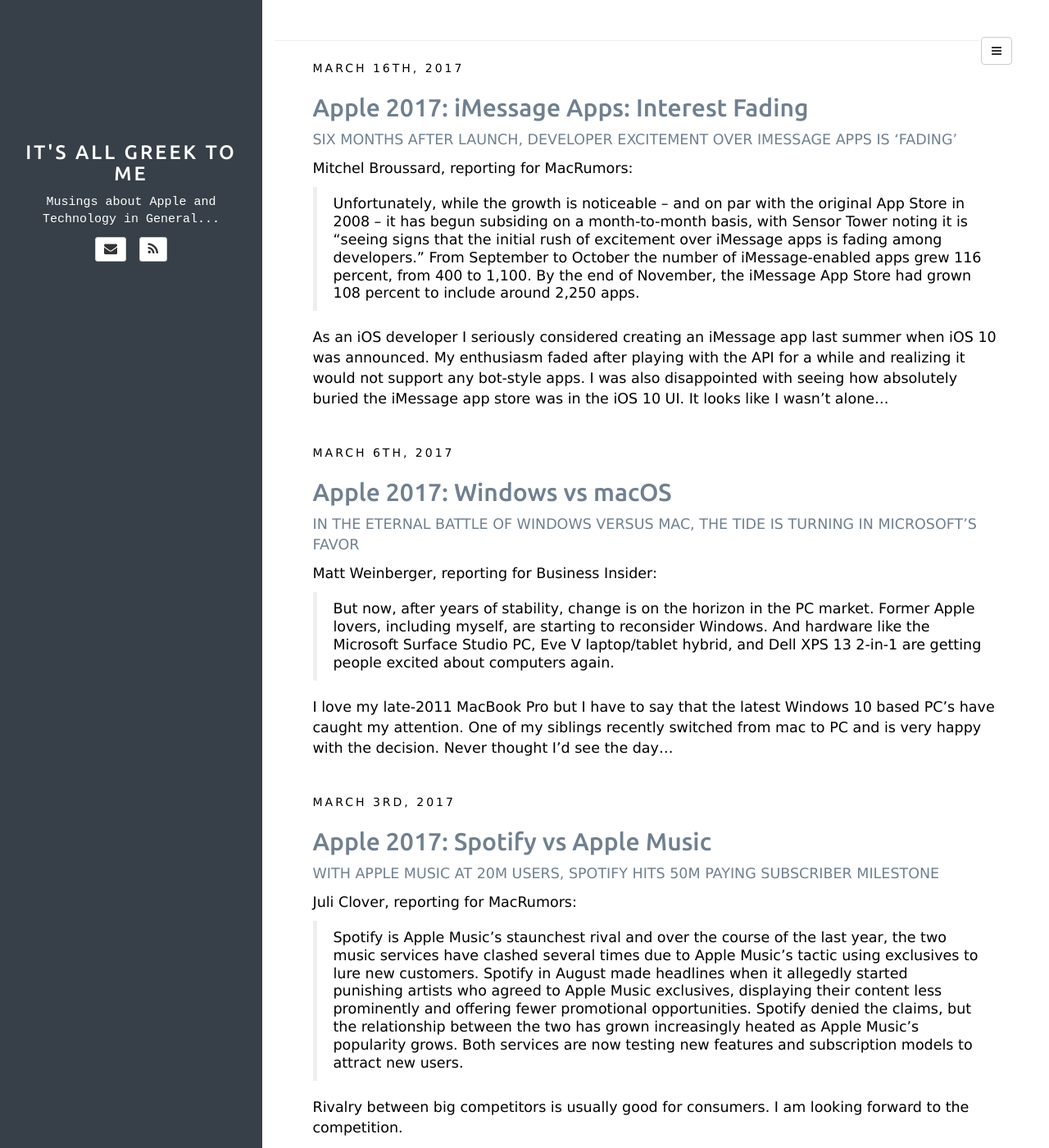
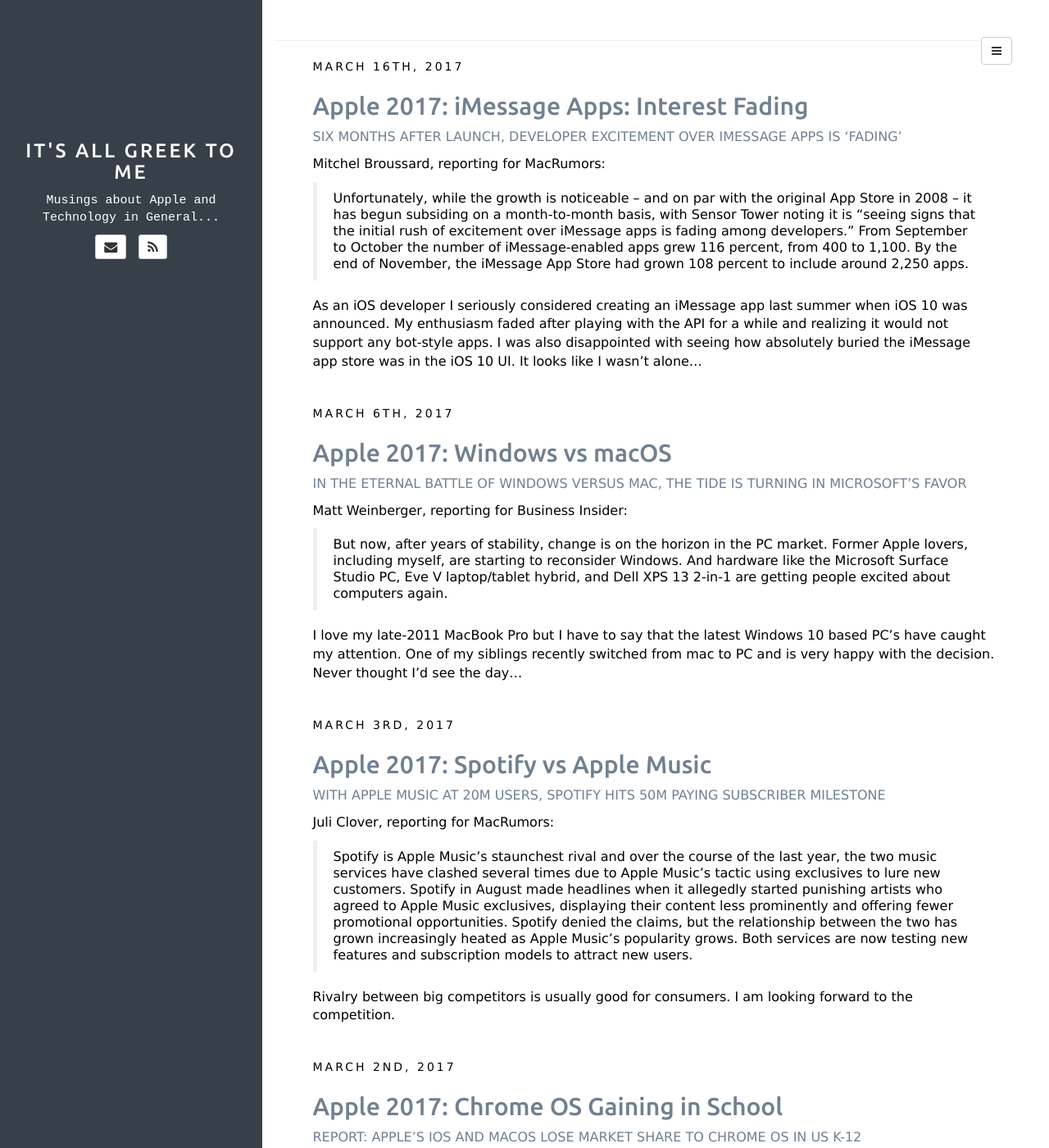
Before and after one commit to deanandreakis/deanandreakis.github.io, a Jekyll site: the page built from index.html, in a window 1280 px wide and 1400 px high. Shown: the whole window at 82% size. Built offline with Jekyll 4.4.1, drawn with Linux system fonts in a browser that asks for light colours; the list of posts is cut into pages by our own code.

```diff
--- a/_includes/default.html
+++ b/_includes/default.html
@@ -40,7 +40,6 @@
 
 <body>
 <div align="center">
-{% include advertisements.html %}
 </div>
 	<nav class="navbar navbar-default visible-xs" role="navigation">
 		<!-- Brand and toggle get grouped for better mobile display -->
--- a/assets/css/style.css
+++ b/assets/css/style.css
@@ -3,7 +3,11 @@
 body{
 	color: #000000;
 	font-family:Verdana, Geneva, sans-serif;
-	font-size:175%;
+	font-size:16px;
+}
+
+blockquote, blockquote p {
+    font-size: 16px;
 }
 
 .sidebar {
```
